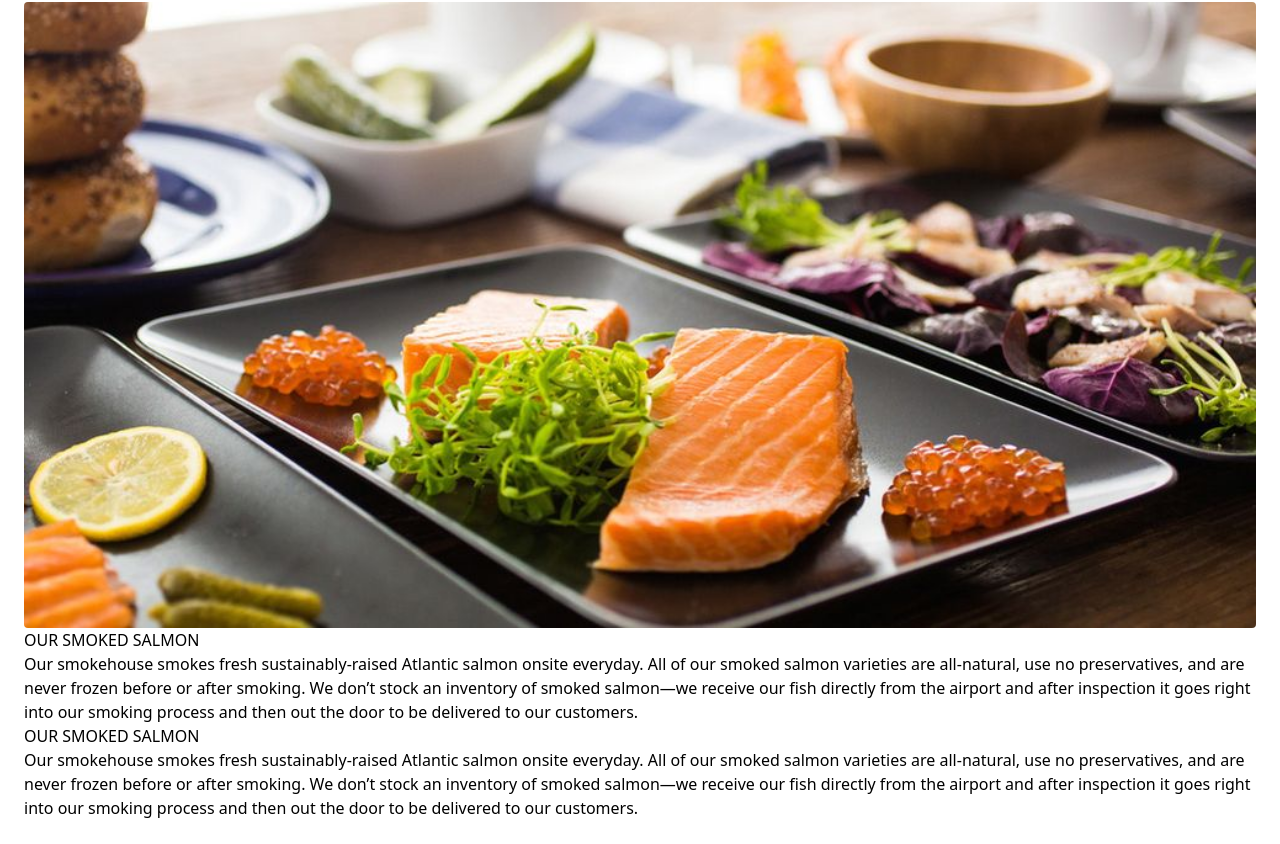
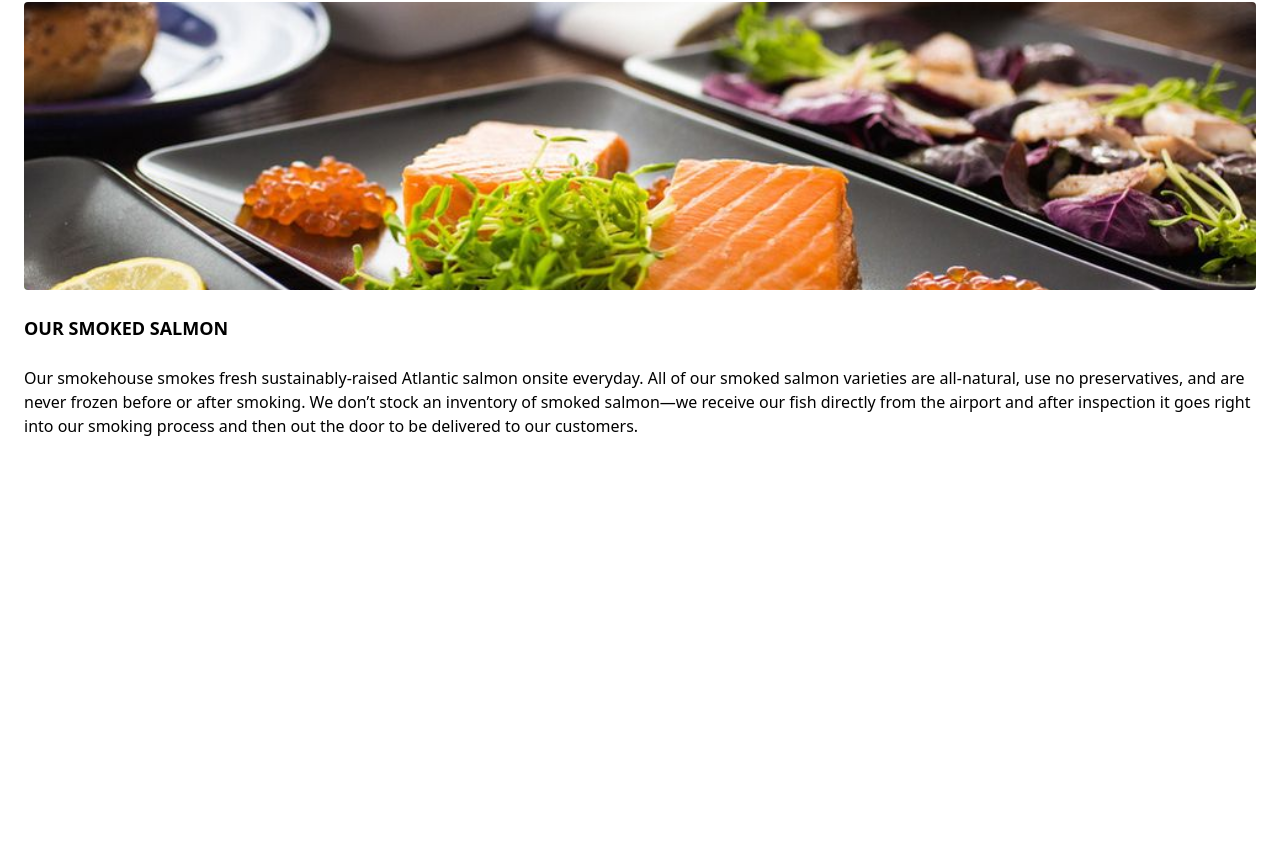
Before and after one commit to michael-carvajal/vite1, a React (Vite) app: page / in a window 1280 px wide. Shown: the part 860-1704 px from the top of the page. After the commit the page ends 1322 px from the top, so only its background shows below. Built offline with nearby package versions, Linux system fonts and the light colour scheme.

Commit message:
styled roating pictures

```diff
--- a/src/Components/Featured.tsx
+++ b/src/Components/Featured.tsx
@@ -23,32 +23,23 @@ const Featured = () => {
     return () => clearInterval(imageInterval);
   }, [salmonImage]);
 
-
   return (
-    <div className="flex flex-col p-6">
-      <div className="w-full">
-        <img src={salmonImages[salmonImage]}  className="w-full rounded h-auto object-cover" />
-        <h3>OUR SMOKED SALMON</h3>
-        <p>
-          Our smokehouse smokes fresh sustainably-raised Atlantic salmon onsite
-          everyday. All of our smoked salmon varieties are all-natural, use no
-          preservatives, and are never frozen before or after smoking. We don’t
-          stock an inventory of smoked salmon—we receive our fish directly from
-          the airport and after inspection it goes right into our smoking
-          process and then out the door to be delivered to our customers.{" "}
-        </p>
-      </div>
-      <div>
-        <img />
-        <h3>OUR SMOKED SALMON</h3>
-        <p>
-          Our smokehouse smokes fresh sustainably-raised Atlantic salmon onsite
-          everyday. All of our smoked salmon varieties are all-natural, use no
-          preservatives, and are never frozen before or after smoking. We don’t
-          stock an inventory of smoked salmon—we receive our fish directly from
-          the airport and after inspection it goes right into our smoking
-          process and then out the door to be delivered to our customers.{" "}
-        </p>
+    <div className="flex  flex-col md:flex-row">
+      <div className="flex flex-col gap-6 p-6">
+          <img
+            src={salmonImages[salmonImage]}
+            className=" h-72 w-full rounded object-cover"
+          />
+          <h3 className="text-lg font-semibold">OUR SMOKED SALMON</h3>
+          <p>
+            Our smokehouse smokes fresh sustainably-raised Atlantic salmon
+            onsite everyday. All of our smoked salmon varieties are all-natural,
+            use no preservatives, and are never frozen before or after smoking.
+            We don’t stock an inventory of smoked salmon—we receive our fish
+            directly from the airport and after inspection it goes right into
+            our smoking process and then out the door to be delivered to our
+            customers.{" "}
+          </p>
       </div>
     </div>
   );
```
